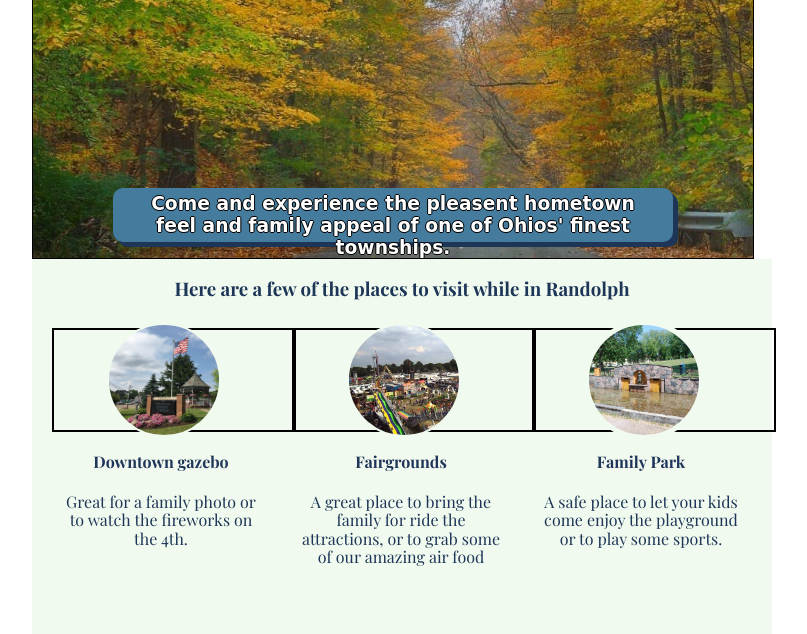
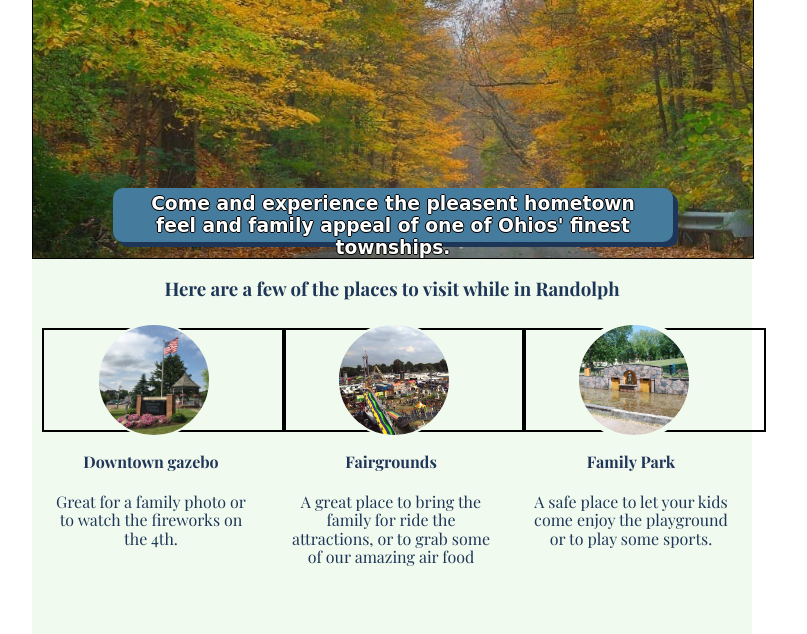
Before and after one commit to RobertDavis1408/hometown-project-main, a website built with Vite: page index.html in a window 1280 px wide. Shown: the part 86-720 px from the top of the page, without its empty margins (248-1055 px from the left). Built offline with nearby package versions, Linux system fonts and the light colour scheme; a web font is replaced by a local one.

Commit message:
changed pad & text align center in act sect

```diff
--- a/styles.css
+++ b/styles.css
@@ -88,6 +88,15 @@ body {
     padding: 5px 20px 10px 20px;
     box-shadow: 5px 5px #1D3557;
 }
+#act-section{
+    display: flex;
+    flex-direction: column;
+    text-align: center;
+    width: 720px;
+    height: 378px;
+    background: #F1FAEE;
+    padding: 0 0px;
+}
 
 #ativities-header{
     width: 439px;
@@ -110,6 +119,7 @@ body {
     width: 240px;
     height: 100px;
     display: flex;
+    flex-direction: row;
     justify-content: center;
     align-items: center;
     border: solid 2px black;
@@ -124,14 +134,7 @@ body {
     margin: 0 20px 0 0
 
 }
-#act-section{
-    display: flex;
-    flex-direction: column;
-    width: 720px;
-    height: 378px;
-    background: #F1FAEE;
-    padding: 0 10px;
-}
+
 #activity-sections{
     display: flex;
     flex-direction: row;
```
